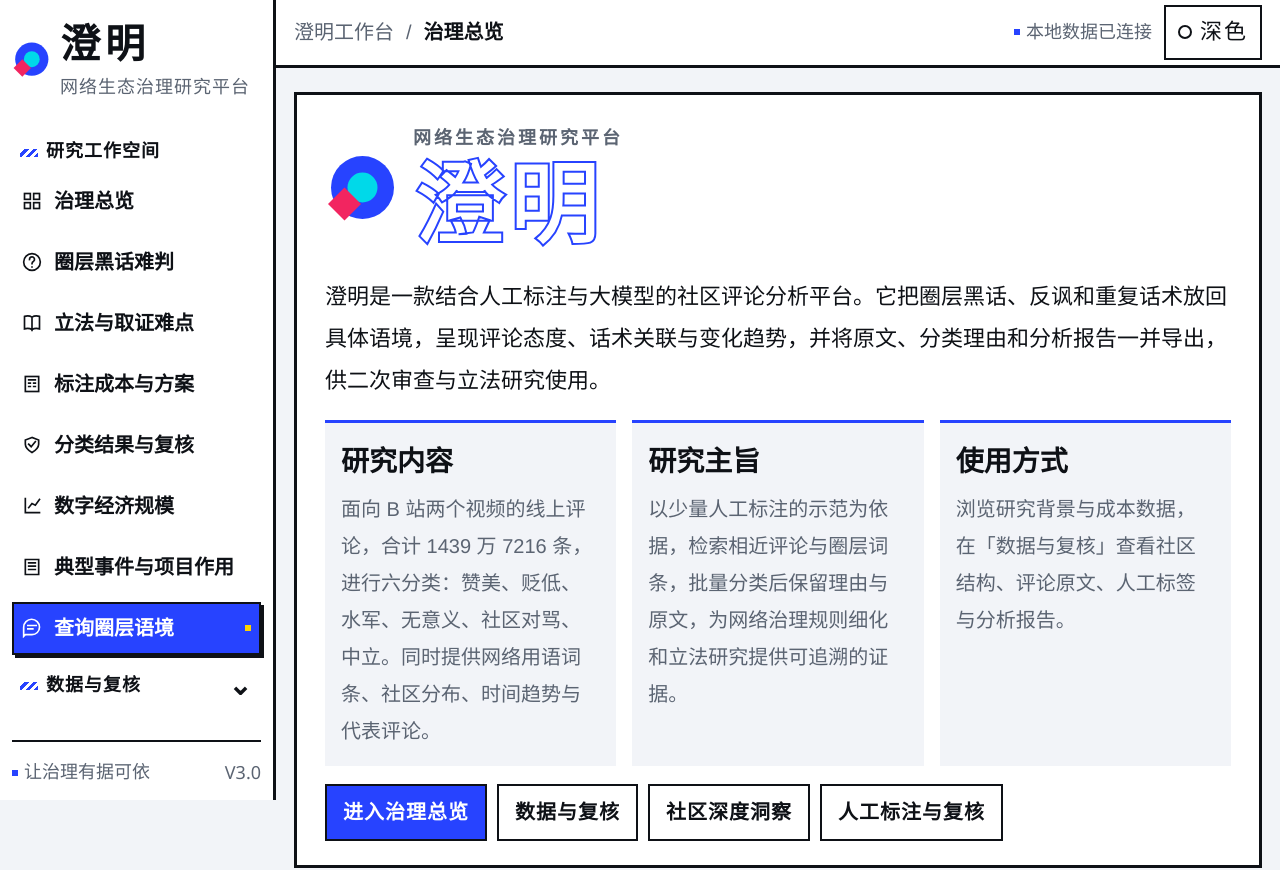
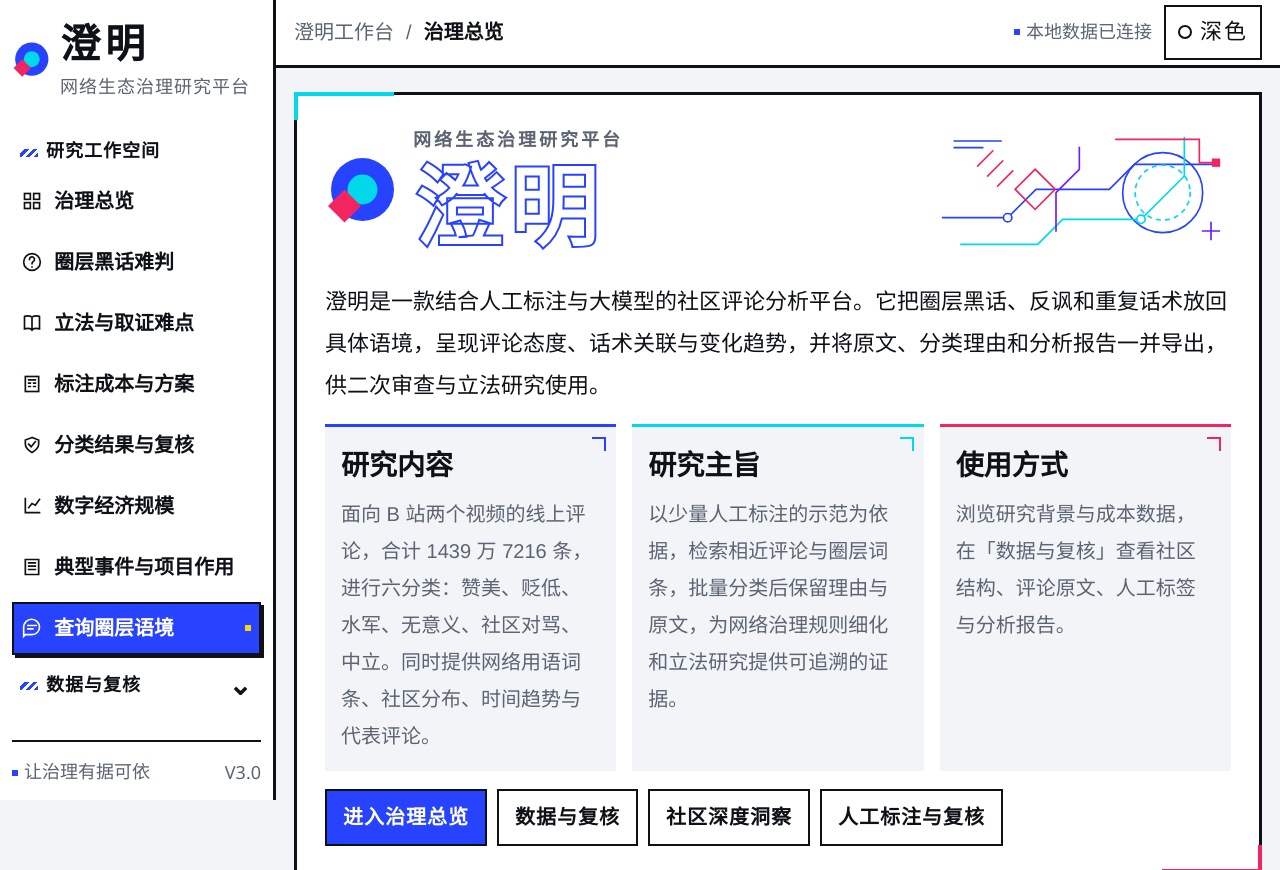
Before and after one commit to heart06215/powang-demo, a plain HTML site: page index.html in a window 1280 px wide. Shown: the top 870 px of the page. Drawn offline with Linux system fonts and the light colour scheme.

Commit message:
style(home) - add neon geometric line accents
Extend existing constructivist palette and geometric identity.

Behavioral Changes:
🎨 add linked circles diamonds and neon strokes
🎨 accent chapter dividers and card corners

```diff
--- a/deployment-manifest.json
+++ b/deployment-manifest.json
@@ -1 +1 @@
-{"source_commit":"73cbf51846f96c12c7d04e8ad39d27534dff97d6","mode":"read-only","comment_count":7199,"anchor_count":107,"excluded_fields":["api_key","authorization","avatar","cookie","ip","mid","password","uid","uname"]}
+{"source_commit":"ef70e617718c7885a4f1327c9f5069aadd1b3bc8","mode":"read-only","comment_count":7199,"anchor_count":107,"excluded_fields":["api_key","authorization","avatar","cookie","ip","mid","password","uid","uname"]}
--- a/governance.css
+++ b/governance.css
@@ -98,15 +98,32 @@ html[data-theme="dark"] {
 .action.light:hover { background: var(--violet); }
 .action:disabled { opacity: .5; cursor: wait; }
 .mission-banner { position: relative; display: grid; grid-template-columns: 1.2fr 1fr; overflow: hidden; border-radius: var(--radius-lg); background: var(--gov-hero-surface); color: var(--gov-on-hero); min-height: 284px; }
-.home-hero { display: grid; grid-template-columns: minmax(0, 1fr); gap: var(--space-6); margin-bottom: var(--space-10); padding: var(--space-8) var(--space-10); background: var(--gov-surface); border: 3px solid var(--gov-border); }
+.home-hero { position: relative; display: grid; grid-template-columns: minmax(0, 1fr); gap: var(--space-6); margin-bottom: var(--space-10); padding: var(--space-8) var(--space-10); background: var(--gov-surface); border: 3px solid var(--gov-border); }
+.home-hero::before, .home-hero::after { content: ""; position: absolute; width: 96px; height: 24px; pointer-events: none; }
+.home-hero::before { top: -3px; left: -3px; border-top: 4px solid var(--cyan); border-left: 4px solid var(--cyan); }
+.home-hero::after { bottom: -3px; right: -3px; border-bottom: 4px solid var(--pink); border-right: 4px solid var(--pink); }
 .home-hero-brand { display: flex; align-items: center; gap: var(--space-5); text-align: left; }
 .home-hero-brand > div { min-width: 0; }
 .home-hero-brand img { width: 72px; height: 72px; flex-shrink: 0; }
+.governance-app .home-hero-geometry { display: none; width: 300px; height: 144px; flex: none; margin-left: auto; stroke-width: 2; stroke-linecap: square; stroke-linejoin: miter; }
+.home-hero-geometry .geometry-blue { stroke: var(--blue); }
+.home-hero-geometry .geometry-cyan { stroke: var(--cyan); }
+.home-hero-geometry .geometry-pink { stroke: var(--pink); }
+.home-hero-geometry .geometry-violet { stroke: var(--violet); }
+.home-hero-geometry .geometry-joint { fill: var(--surface); }
+.home-hero-geometry .geometry-terminal { fill: var(--pink); stroke: var(--pink); }
+@media (min-width: 1200px) { .governance-app .home-hero-geometry { display: block; } }
+html[data-theme="dark"] .home-hero-geometry { filter: drop-shadow(0 0 5px color-mix(in srgb, var(--cyan) 28%, transparent)); }
 .home-hero-brand .eyebrow { margin-bottom: var(--space-1); }
 .home-hero h1 { font-size: clamp(var(--type-large), 7vw, var(--type-jumbo)); font-weight: 900; line-height: 1.15; letter-spacing: 6px; color: transparent; -webkit-text-stroke: 2px var(--gov-accent); }
 .home-hero-lead { max-width: 960px; font-size: var(--type-body); line-height: 1.9; color: var(--gov-ink); }
 .home-hero-grid { display: grid; grid-template-columns: repeat(3, minmax(0, 1fr)); gap: var(--space-5); }
-.home-hero-grid article { padding: var(--space-5); border-top: 3px solid var(--gov-accent); background: var(--gov-bg); }
+.home-hero-grid article { position: relative; padding: var(--space-5); border-top: 3px solid var(--gov-accent); background: var(--gov-bg); }
+.home-hero-grid article:nth-child(2) { border-top-color: var(--cyan); }
+.home-hero-grid article:nth-child(3) { border-top-color: var(--pink); }
+.home-hero-grid article::after { content: ""; position: absolute; top: var(--space-3); right: var(--space-3); width: 12px; height: 12px; border-top: 2px solid var(--gov-accent); border-right: 2px solid var(--gov-accent); pointer-events: none; }
+.home-hero-grid article:nth-child(2)::after { border-color: var(--cyan); }
+.home-hero-grid article:nth-child(3)::after { border-color: var(--pink); }
 .home-hero-grid h2 { font-size: var(--type-lead); font-weight: 900; margin-bottom: var(--space-2); }
 .home-hero-grid p { font-size: var(--type-small); line-height: 1.85; color: var(--gov-muted); }
 .home-hero-actions { display: flex; flex-wrap: wrap; gap: var(--space-3); }
@@ -291,6 +308,9 @@ html[data-theme="dark"] {
 .metric-card { border-top: 5px solid var(--blue); position: relative; }.metric-card:nth-child(2) { border-top-color: var(--cyan); }.metric-card:nth-child(3) { border-top-color: var(--violet); }.metric-card:nth-child(4) { border-top-color: var(--pink); }
 .metric-value { font-weight: 900; }.metric-label { font-weight: 900; }
 .section-heading { border-bottom: 3px solid var(--line); padding-bottom: 16px; }
+.governance-app .section-heading { position: relative; }
+.governance-app .section-heading::after { content: ""; position: absolute; bottom: -3px; left: 0; width: 56px; height: 3px; background: var(--cyan); box-shadow: 64px 0 0 var(--blue), 128px 0 0 var(--pink); pointer-events: none; }
+.governance-app .section-heading::before { content: ""; position: absolute; right: 0; bottom: -6px; width: 8px; height: 8px; background: var(--violet); transform: rotate(45deg); pointer-events: none; }
 .section-index { background: var(--ink); color: var(--paper); padding: 4px 8px; width: fit-content; font-weight: 900; }
 .section-index span { color: inherit; }.section-heading h2 { font-weight: 900; letter-spacing: 1px; }
 .panel-title h3::before { content: ""; width: 8px; height: 8px; display: inline-block; margin-right: 8px; background: var(--pink); transform: rotate(45deg); }
--- a/index.html
+++ b/index.html
@@ -30,7 +30,15 @@
 <div id="workspaceNav"></div><div class="app-workspace"><header class="app-topbar" id="workspaceTopbar"></header>
 <main class="app-main" id="main">
 <header class="home-hero" aria-labelledby="homeTitle">
-<div class="home-hero-brand"><img src="/powang-demo/mark.svg" alt="" width="72" height="72"><div><span class="eyebrow">网络生态治理研究平台</span><h1 id="homeTitle">澄明</h1></div></div>
+<div class="home-hero-brand"><img src="/powang-demo/mark.svg" alt="" width="72" height="72"><div><span class="eyebrow">网络生态治理研究平台</span><h1 id="homeTitle">澄明</h1></div>
+<svg class="home-hero-geometry" viewBox="0 0 360 160" aria-hidden="true" focusable="false">
+  <g class="geometry-blue"><path d="M14 112h78l34-34h88l30-30h100"/><circle cx="278" cy="82" r="48"/><path d="M28 20h56m-56 8h34"/></g>
+  <g class="geometry-cyan"><path d="M36 144h92l30-30h94l52-52V16"/><circle cx="278" cy="82" r="33" stroke-dasharray="4 7"/></g>
+  <g class="geometry-pink"><path d="M222 18h100v28h24"/><path d="m56 50 18-18m-6 30 18-18m-6 30 18-18"/><rect x="108" y="61" width="34" height="34" transform="rotate(45 125 78)"/></g>
+  <g class="geometry-violet"><path d="M178 28v26l-28 28v46"/><path d="M326 128h20m-10-10v20"/></g>
+  <circle class="geometry-joint geometry-blue" cx="92" cy="112" r="5"/><circle class="geometry-joint geometry-cyan" cx="252" cy="114" r="5"/>
+  <rect class="geometry-terminal" x="338" y="42" width="8" height="8"/>
+</svg></div>
 <p class="home-hero-lead">澄明是一款结合人工标注与大模型的社区评论分析平台。它把圈层黑话、反讽和重复话术放回具体语境，呈现评论态度、话术关联与变化趋势，并将原文、分类理由和分析报告一并导出，供二次审查与立法研究使用。</p>
 <div class="home-hero-grid">
 <article><h2>研究内容</h2><p>面向 B 站两个视频的线上评论，合计 1439 万 7216 条，进行六分类：赞美、贬低、水军、无意义、社区对骂、中立。同时提供网络用语词条、社区分布、时间趋势与代表评论。</p></article>
```
Also changed, not shown: landing.html (+9 -1 lines), 6 other files.
